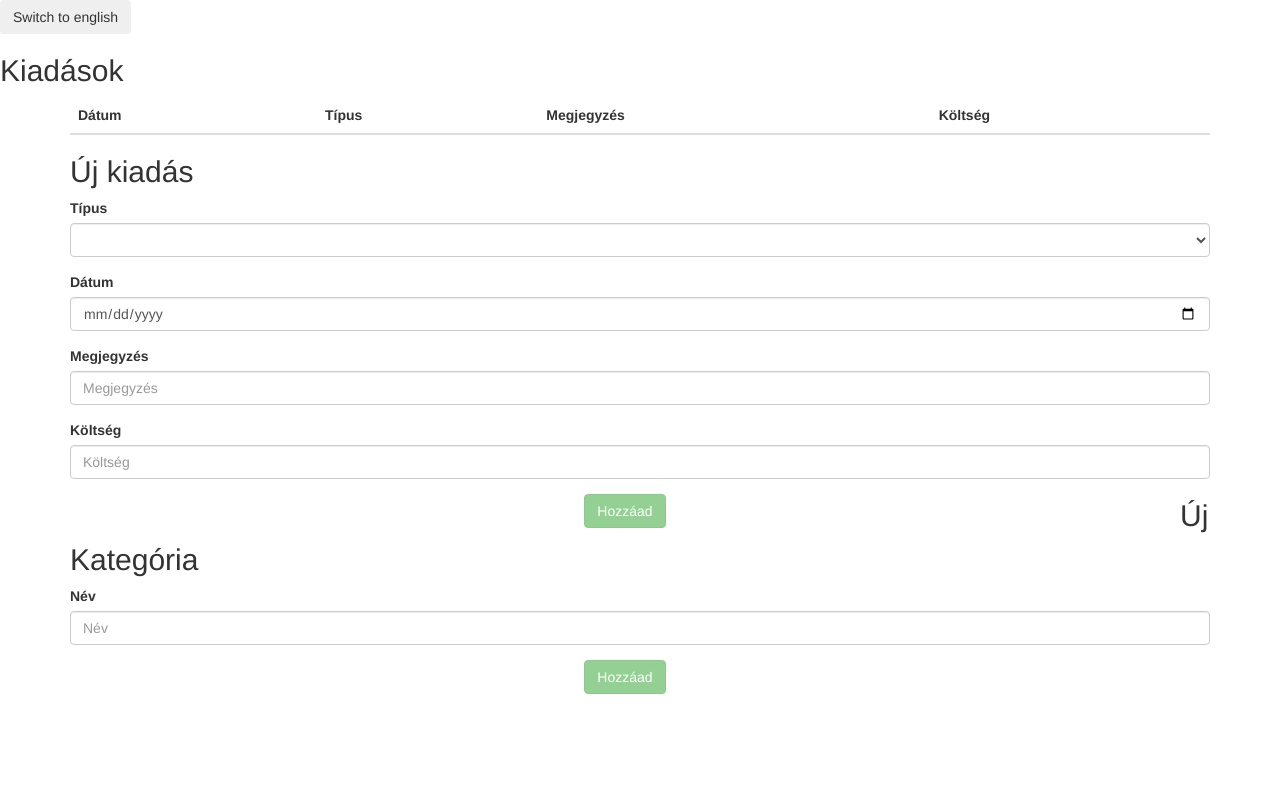
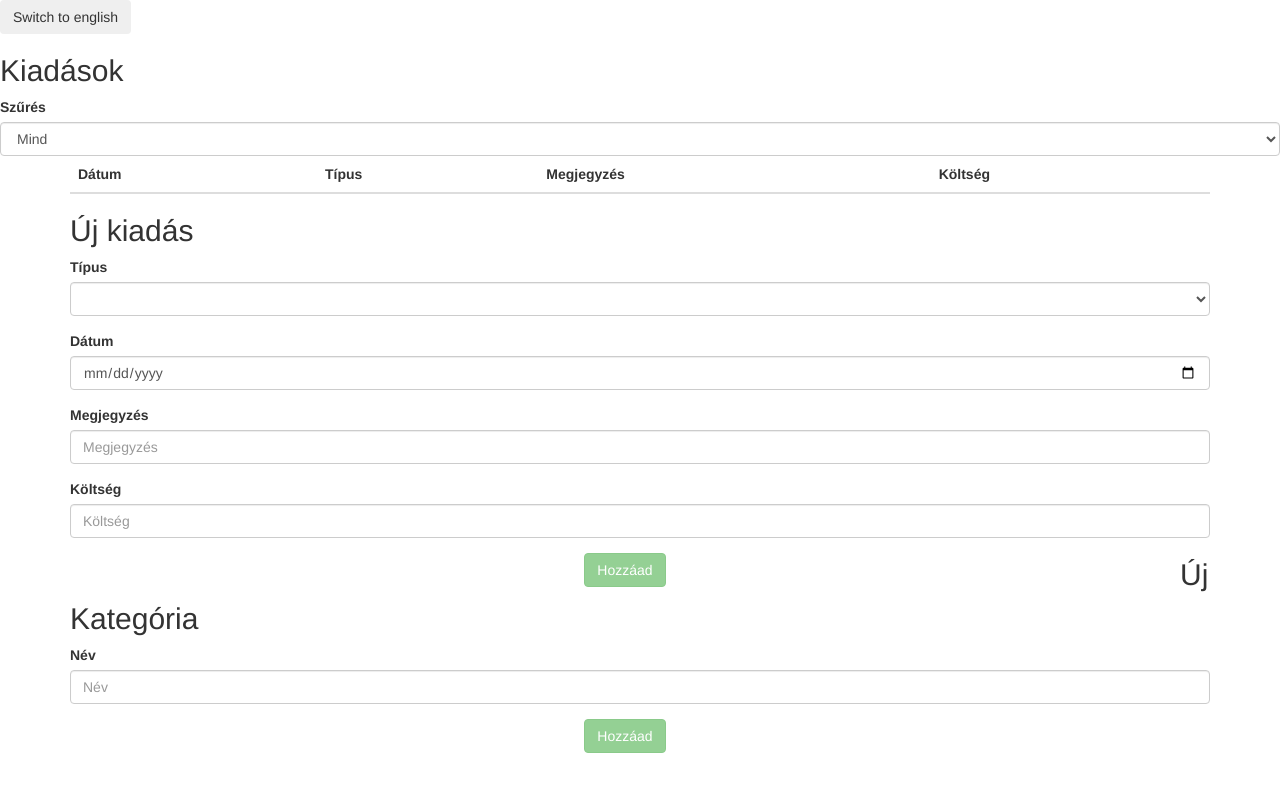
Before and after one commit to richardkoszegi/zth-final-angular-challenge-3, an Angular app: page / in a window 1280 px wide. Shown: the top 792 px of the page. Built offline with nearby package versions, Linux system fonts and the light colour scheme.

Commit message:
feladat 3 / III

```diff
--- a/src/app/app.component.html
+++ b/src/app/app.component.html
@@ -1,5 +1,12 @@
 <button (click)="changeLanguage()" class="btn">{{'changeLang' | localize}}</button>
 <h2>{{'expenses' | localize}}</h2>
+
+<label for="filteredCategoryInput">{{'filter' | localize}}</label>
+<select id="filteredCategoryInput" class="form-control" [(ngModel)]="filteredCategory">
+    <option [ngValue]="null">{{'all' | localize}}</option>
+    <option *ngFor="let category of categories" [ngValue]="category">{{category}}</option>
+  </select>
+
 <div class="container">
   <table class="table">
     <thead>
--- a/src/app/app.component.ts
+++ b/src/app/app.component.ts
@@ -14,6 +14,22 @@ export class AppComponent {
 
   categories: string[] = ['ÉTEL', 'SZÓRAKOZÁS', 'LAKHATÁS'];
 
+  filteredCategory: string = null;
+
+  get displayedExpenses(): Expense[] {
+    if (this.filteredCategory !== null) {
+      const displayedList = [];
+      for( const exp of this.expenses) {
+        if (exp.type === this.filteredCategory) {
+          this.displayedExpenses.push(exp);
+        }
+      }
+      return displayedList;
+    } else {
+      return this.expenses;
+    }
+  }
+
   constructor(private localizationService: LocalizationService) {}
 
   addExpense(date: Date, description: string, amount: number, type: string) {
--- a/src/app/localization/english.localization.ts
+++ b/src/app/localization/english.localization.ts
@@ -9,4 +9,6 @@ export const ENGLISH: {name: string, value: string}[] = [
     {name: 'newCategory', value: 'New Category'},
     {name: 'name', value: 'Name'},
     {name: 'changeLang', value: 'Váltás magyarra'},
+    {name: 'filter', value: 'Filter'},
+    {name: 'all', value: 'All'},
 ]
--- a/src/app/localization/hungarian.localization.ts
+++ b/src/app/localization/hungarian.localization.ts
@@ -9,4 +9,6 @@ export const HUNGARIAN: {name: string, value: string}[] = [
     {name: 'newCategory', value: 'Új Kategória'},
     {name: 'name', value: 'Név'},
     {name: 'changeLang', value: 'Switch to english'},
+    {name: 'filter', value: 'Szűrés'},
+    {name: 'all', value: 'Mind'},
 ]
```
